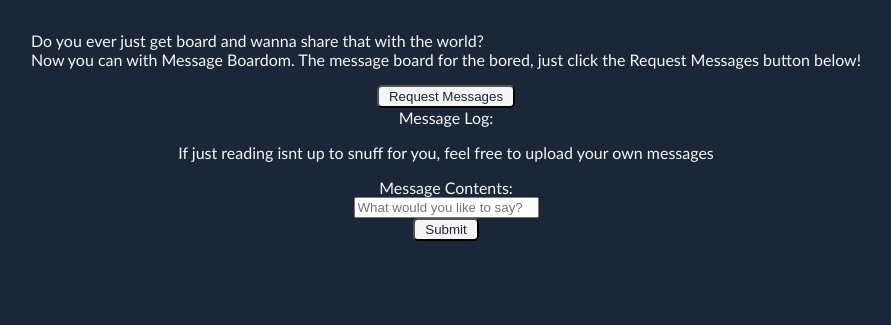
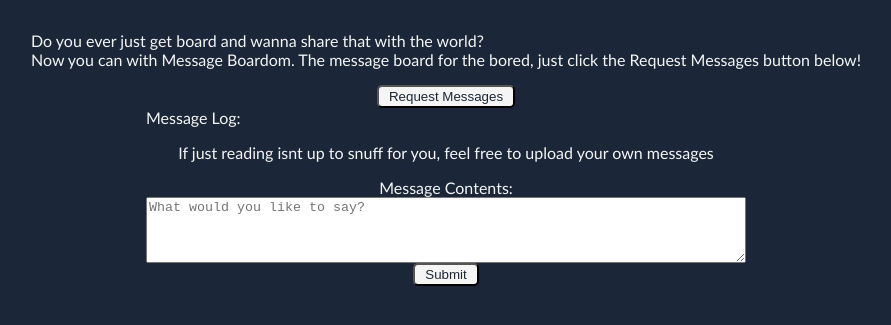
Before and after one commit to Elli0tB/WebDev1, a plain HTML site: page Project-3/index.html in a window 1280 px wide. Shown: the part 47-372 px from the top of the page, without its empty margins (194-1085 px from the left). Drawn offline with Linux system fonts and the light colour scheme.

Commit message:
Project-3 Compleate

```diff
--- a/Project-3/index.html
+++ b/Project-3/index.html
@@ -14,7 +14,7 @@
     <p id = "Message_Response_Text"> If just reading isnt up to snuff for you, feel free to upload your own messages</p>
 
     <label id = "Message_Upload_Lable" for = "Message_Upload ">Message Contents:</label>
-    <input type="text" id="Message_Upload" name="message" placeholder="What would you like to say?">
+    <textarea id="Message_Upload" rows="4" placeholder="What would you like to say?"></textarea>
     <button id = 'Message_Submit' onclick=" (() => {
         const message = document.getElementById('Message_Upload').value;
         fetchAPI('POST', message)
--- a/Project-3/style.css
+++ b/Project-3/style.css
@@ -29,6 +29,11 @@ button {
   list-style-type: none; /* Removes default bullet points */
   padding: 0;
   margin: 0;
+  width: 90%;
+  max-width: 600px;
+  max-height: 400px;
+  overflow-y: auto;
+
 }
 
 .styled-list > li {
@@ -38,5 +43,13 @@ button {
   padding: 10px 15px;
   margin-bottom: 8px;
   border-radius: 4px;
+  overflow-wrap: anywhere;
+  white-space: pre-wrap;
+}
 
+textarea {
+    width: 90%;
+    max-width: 600px;
+    box-sizing: border-box;
+    resize: vertical;
 }
```
Also changed, not shown: DevJournal.txt, Project-3/messages.txt.
